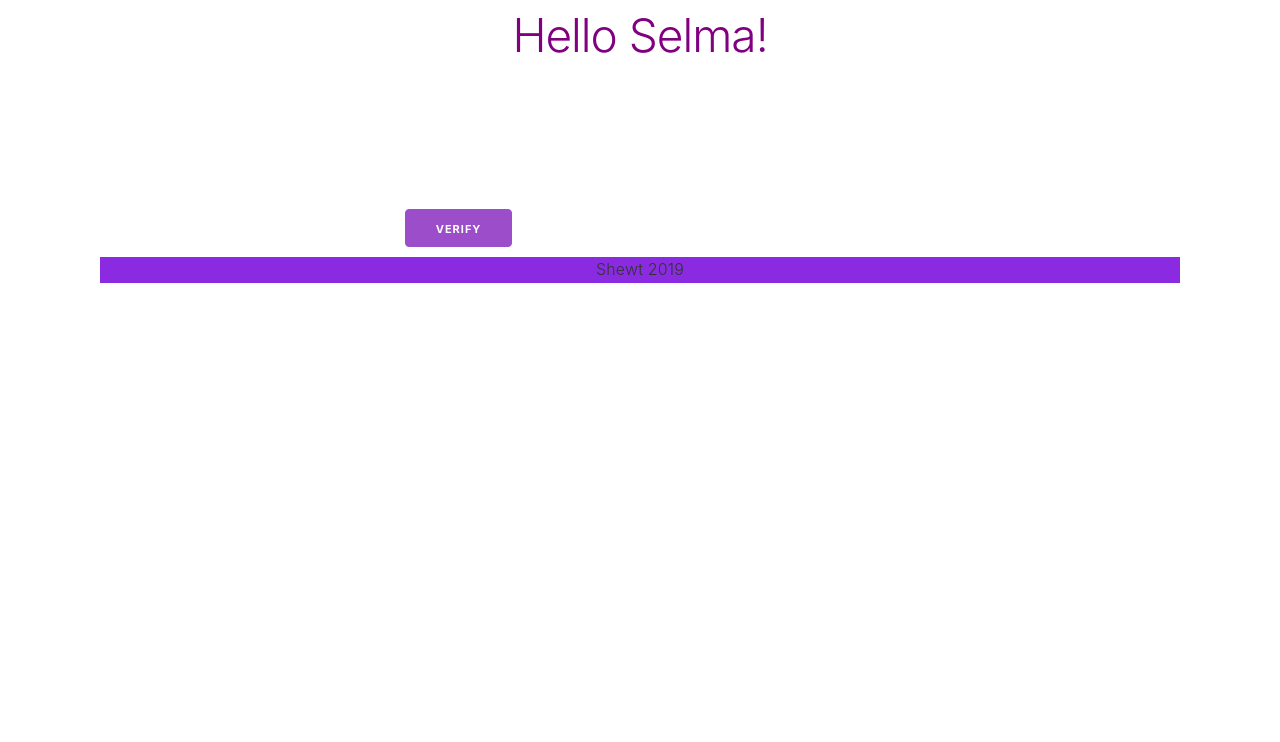
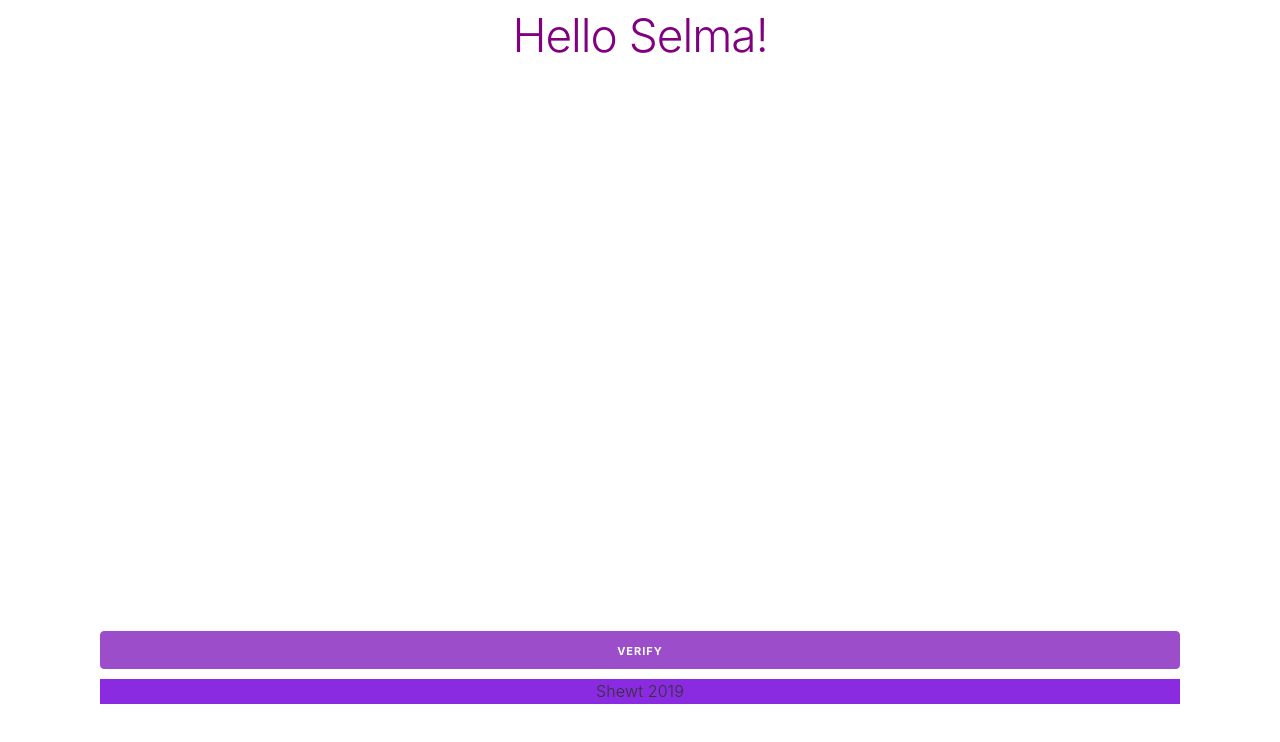
Before and after one commit to hamzamac/qrcode, a Svelte app: page / in a window 1280 px wide. Shown: the top 742 px of the page. Built offline with nearby package versions, Linux system fonts and the light colour scheme.

Commit message:
make video element resizeable

```diff
--- a/src/Camera.svelte
+++ b/src/Camera.svelte
@@ -14,7 +14,8 @@
 </script>
 
 <style>
+  video, button {width: 100%}
+</style>
 
-</style>
 <video autoplay ></video>
 <button class="button" on:click="{startCamera}" >Verify</button>
```
